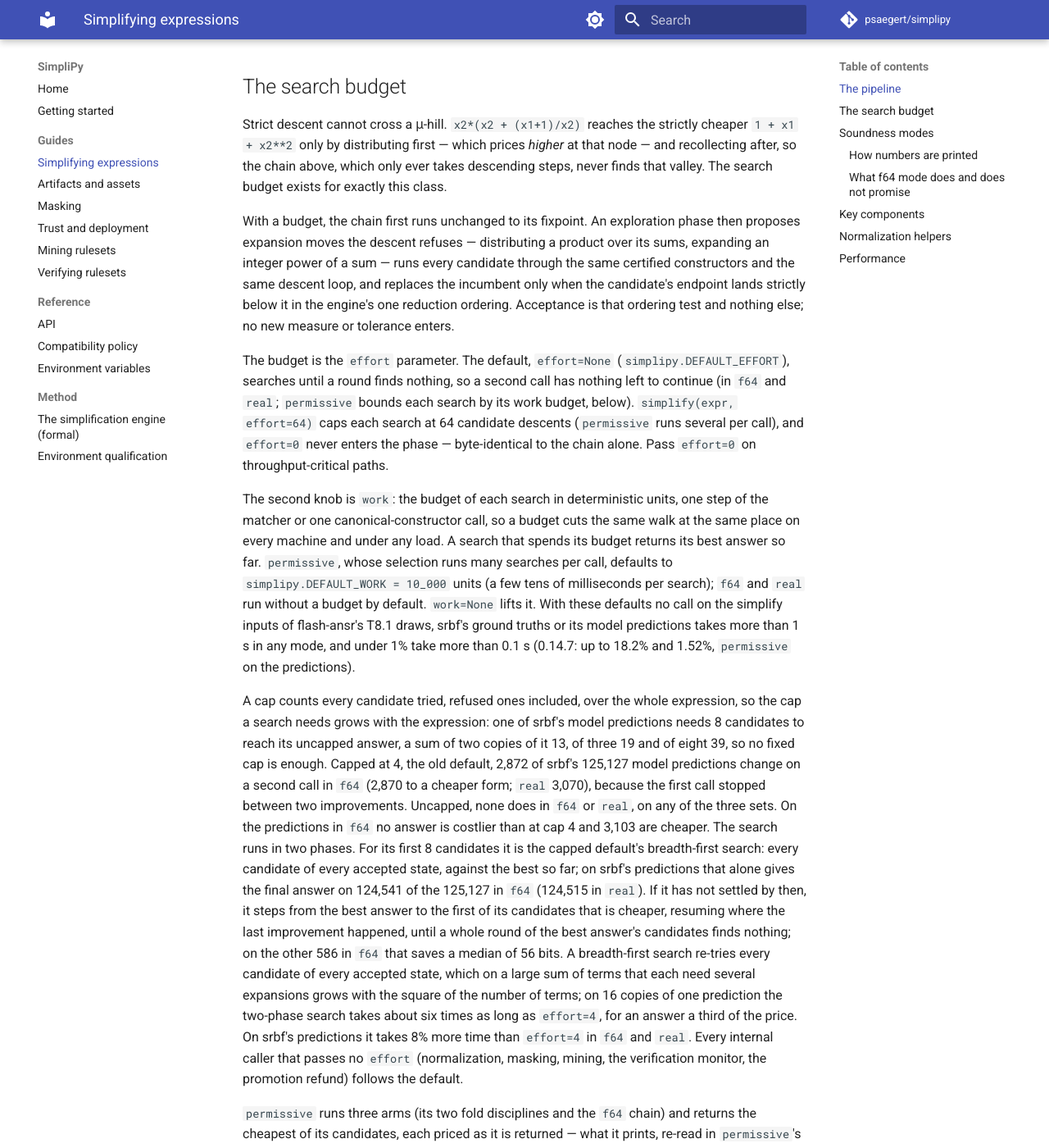
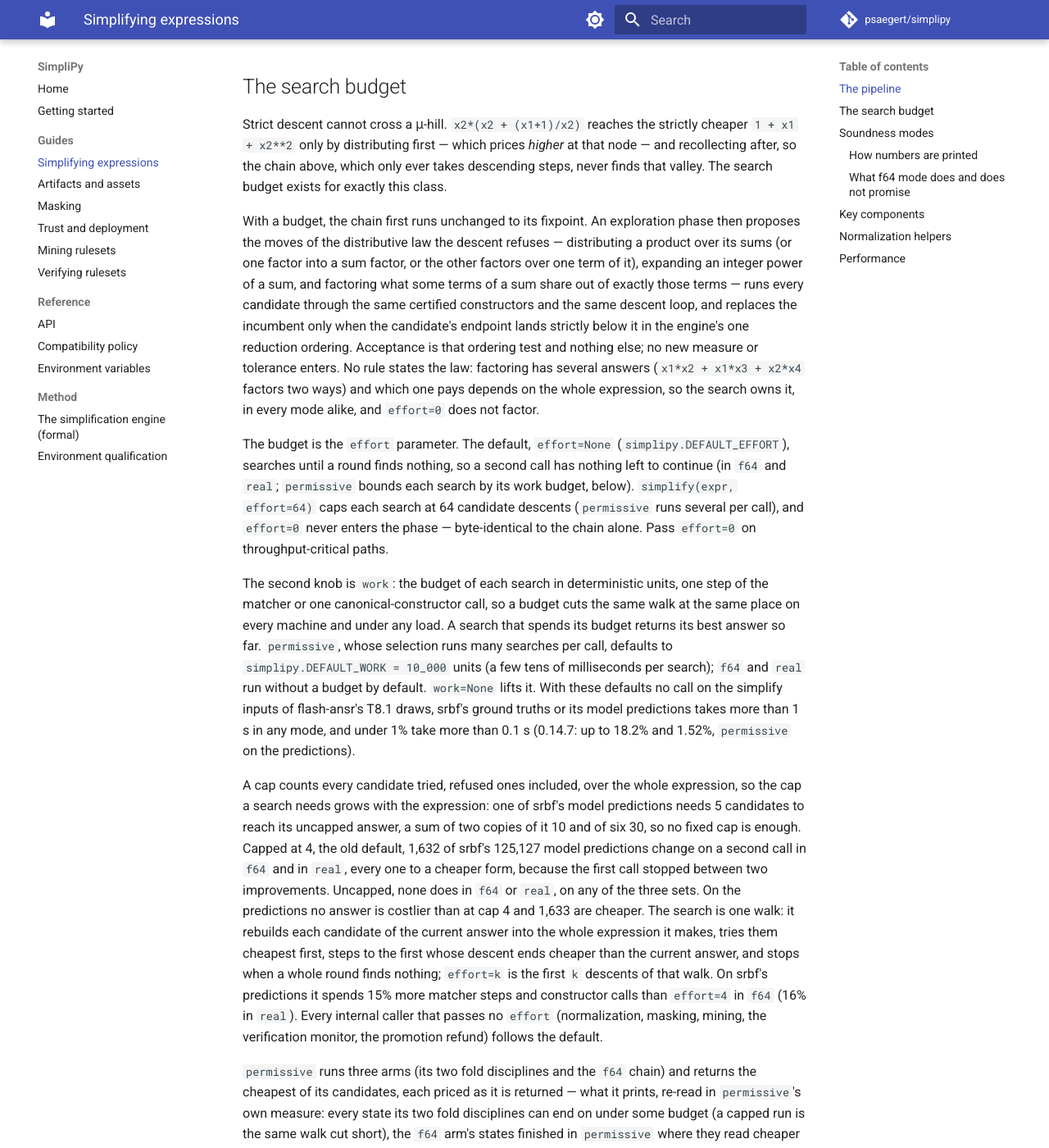
Before and after one commit to psaegert/simplipy, an MkDocs documentation site: the page built from docs/guides/simplify.md, in a window 1280 px wide and 1400 px high, scrolled down 2009 px. Shown: the whole window at 82% size. Built offline with MkDocs 1.6.1 and Material for MkDocs 9.7.7, drawn with Linux system fonts in a browser that asks for light colours; comment, search, counter and statistics services are not loaded.

Commit message:
Docs: the simplify guide describes the search's moves and its one walk
The exploration phase proposes the moves of the distributive law (distribute, also on one
factor or one term; expand a power; factor what some terms share), the search owns the law in
every mode and effort=0 does not factor. The two-phase breadth-first text and its numbers give
way to the one walk, with the cap-4 and descent counts measured on it.

Co-Authored-By: Claude Opus 5.5 <noreply@anthropic.com>
Claude-Session: https://claude.ai/code/session_016gamUqKQqroqag4GFsNu6W

```diff
--- a/docs/guides/simplify.md
+++ b/docs/guides/simplify.md
@@ -97,12 +97,15 @@ node — and recollecting after, so the chain above, which only ever takes desce
 steps, never finds that valley. The search budget exists for exactly this class.
 
 With a budget, the chain first runs unchanged to its fixpoint. An exploration
-phase then proposes expansion moves the descent refuses — distributing a product over
-its sums, expanding an integer power of a sum — runs every candidate through the same
-certified constructors and the same descent loop, and replaces the incumbent only when
-the candidate's endpoint lands strictly below it in the engine's one reduction
-ordering. Acceptance is that ordering test and nothing else; no new measure or
-tolerance enters.
+phase then proposes the moves of the distributive law the descent refuses — distributing a
+product over its sums (or one factor into a sum factor, or the other factors over one term of
+it), expanding an integer power of a sum, and factoring what some terms of a sum share out of
+exactly those terms — runs every candidate through the same certified constructors and the
+same descent loop, and replaces the incumbent only when the candidate's endpoint lands
+strictly below it in the engine's one reduction ordering. Acceptance is that ordering test
+and nothing else; no new measure or tolerance enters. No rule states the law: factoring has
+several answers (`x1*x2 + x1*x3 + x2*x4` factors two ways) and which one pays depends on the
+whole expression, so the search owns it, in every mode alike, and `effort=0` does not factor.
 
 The budget is the `effort` parameter. The default, `effort=None`
 (`simplipy.DEFAULT_EFFORT`), searches until a round finds nothing, so a second call
@@ -122,23 +125,17 @@ inputs of flash-ansr's T8.1 draws, srbf's ground truths or its model predictions
 the predictions).
 
 A cap counts every candidate tried, refused ones included, over the whole expression, so
-the cap a search needs grows with the expression: one of srbf's model predictions needs 8
-candidates to reach its uncapped answer, a sum of two copies of it 13, of three 19 and of
-eight 39, so no fixed cap is enough. Capped at 4, the old default, 2,872 of srbf's 125,127 model
-predictions change on a second call in `f64` (2,870 to a cheaper form; `real` 3,070), because the
-first call stopped between two improvements. Uncapped, none does in `f64` or `real`, on any of
-the three sets. On the predictions in `f64` no answer is costlier than at cap 4 and 3,103 are
-cheaper. The search runs in two phases. For its first 8 candidates it is the capped default's
-breadth-first search: every candidate of every accepted state, against the best so far; on
-srbf's predictions that alone gives the final answer on 124,541 of the 125,127 in `f64`
-(124,515 in `real`). If it has not settled by then, it steps from the best answer to the first of
-its candidates that is cheaper, resuming where the last improvement happened, until a whole round
-of the best answer's candidates finds nothing; on the other 586 in `f64` that saves a median of
-56 bits. A breadth-first search re-tries every candidate of every accepted state, which on a
-large sum of terms that each need several expansions grows with the square of the number of
-terms; on 16 copies of one prediction the two-phase search takes about six times as long as
-`effort=4`, for an answer a third of the price. On srbf's predictions it takes 8% more time than
-`effort=4` in `f64` and `real`. Every internal caller that passes no
+the cap a search needs grows with the expression: one of srbf's model predictions needs 5
+candidates to reach its uncapped answer, a sum of two copies of it 10 and of six 30, so no fixed
+cap is enough. Capped at 4, the old default, 1,632 of srbf's 125,127 model predictions change on
+a second call in `f64` and in `real`, every one to a cheaper form, because the first call stopped
+between two improvements. Uncapped, none does in `f64` or `real`, on any of the three sets. On
+the predictions no answer is costlier than at cap 4 and 1,633 are cheaper. The search is one
+walk: it rebuilds each candidate of the current answer into the whole expression it makes,
+tries them cheapest first, steps to the first whose descent ends cheaper than the current
+answer, and stops when a whole round finds nothing; `effort=k` is the first `k` descents of that
+walk. On srbf's predictions it spends 15% more matcher steps and constructor calls than
+`effort=4` in `f64` (16% in `real`). Every internal caller that passes no
 `effort` (normalization, masking, mining, the verification monitor, the promotion refund)
 follows the default.
 
```
